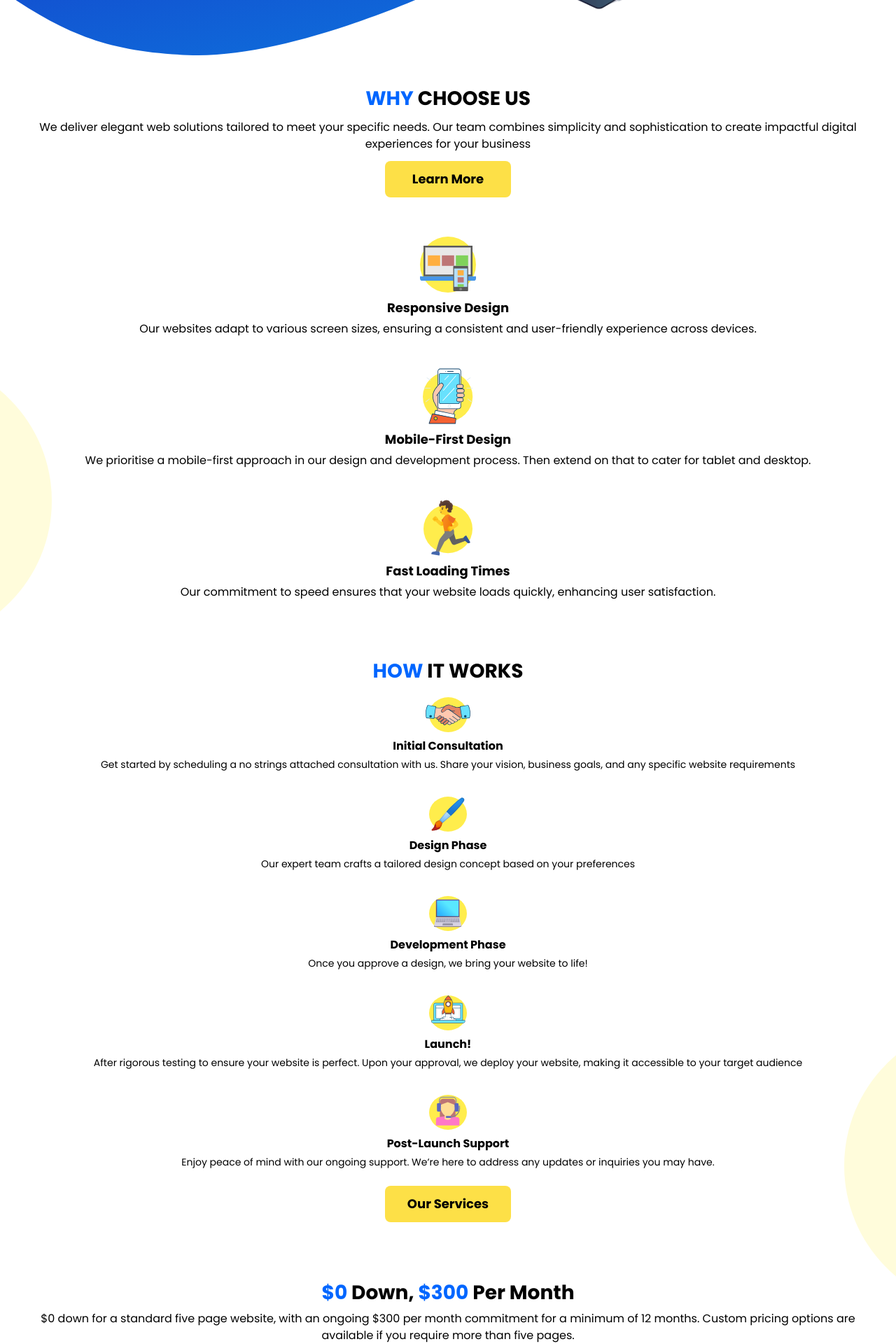
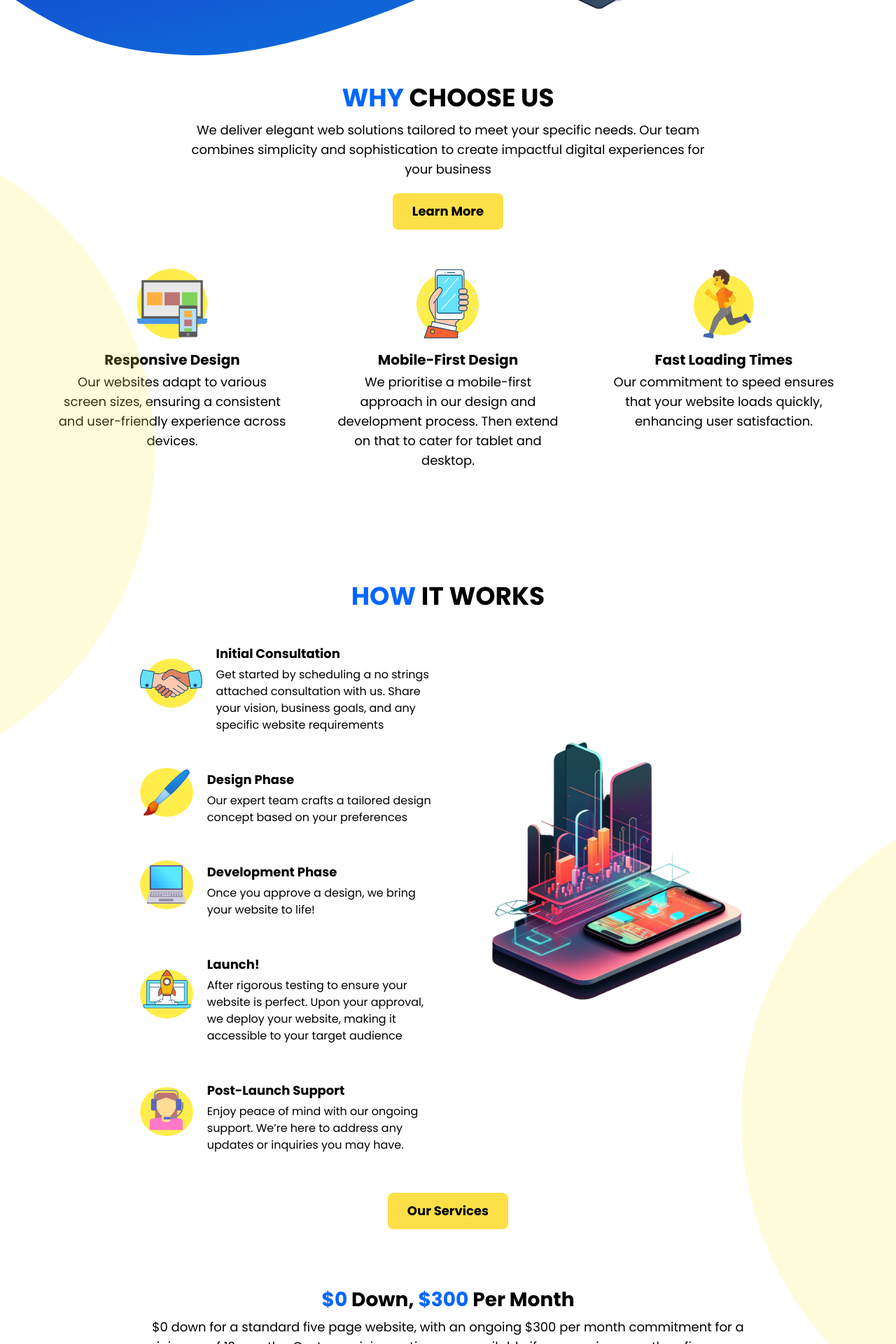
Before and after one commit to lukereed1/swift-sites, a React (Vite) app: page / in a window 1280 px wide. Shown: the part 580-2500 px from the top of the page at 70% size. Built offline with nearby package versions, Linux system fonts and the light colour scheme.

Commit message:
Tablet responsiveness complete for features, process overview, and costs sections

```diff
--- a/src/components/PrimaryButton.tsx
+++ b/src/components/PrimaryButton.tsx
@@ -5,8 +5,8 @@ interface Props {
 export default function PrimaryButton({ text }: Props) {
 	return (
 		<button
-			className="w-auto px-5 py-2 rounded-lg font-bold text-black text-sm bg-yellow-300 hover:bg-yellow-200
-			lg:w-[180px] lg:text-lg lg:px-7 lg:py-3">
+			className="w-auto px-5 py-2 rounded-lg font-bold text-black text-sm bg-yellow-300 hover:bg-yellow-100
+			lg:text-lg lg:px-7 lg:py-3">
 			{text}
 		</button>
 	);
--- a/src/components/PrimaryCard.tsx
+++ b/src/components/PrimaryCard.tsx
@@ -5,6 +5,7 @@ interface Props {
 	heading: string;
 	children: ReactNode;
 	largeFont?: boolean;
+	leftAlign?: boolean;
 }
 
 export default function PrimaryCard({
@@ -12,20 +13,33 @@ export default function PrimaryCard({
 	heading,
 	children,
 	largeFont,
+	leftAlign,
 }: Props) {
 	return (
-		<div className="flex flex-col items-center text-center">
+		<div
+			className={`flex flex-col items-center text-center
+			${leftAlign ? "lg:flex-row gap-5 lg:w-[420px]" : "flex-col lg:w-[330px]"} `}>
 			<img
-				className={`${largeFont ? "h-[80px]" : "h-[50px]"}`}
+				className={`${
+					largeFont ? "h-[80px] lg:h-[100px]" : "h-[50px] lg:h-[70px]"
+				}`}
 				src={imageUrl}
 				alt={heading}
 			/>
-			<h3 className={`mt-2 font-bold ${largeFont ? "text-lg" : "text-base"}`}>
-				{heading}
-			</h3>
-			<p className={`mt-1 ${largeFont ? "text-base" : "text-sm"}`}>
-				{children}
-			</p>
+			<div className={`${leftAlign ? "lg:text-left" : "text-center"}`}>
+				<h3
+					className={`mt-2 font-bold ${
+						largeFont ? "text-lg lg:text-xl" : "text-base lg:text-lg"
+					} lg:mt-4`}>
+					{heading}
+				</h3>
+				<p
+					className={`mt-1 ${
+						largeFont ? "text-base lg:text-lg" : "text-sm lg:text-base"
+					}`}>
+					{children}
+				</p>
+			</div>
 		</div>
 	);
 }
--- a/src/components/SecondaryButton.tsx
+++ b/src/components/SecondaryButton.tsx
@@ -1,3 +1,5 @@
+import { IoIosArrowRoundForward } from "react-icons/io";
+
 interface Props {
 	text: string;
 }
@@ -5,10 +7,11 @@ interface Props {
 export default function SecondaryButton({ text }: Props) {
 	return (
 		<button
-			className="w-auto px-5 py-2 rounded-lg border border-white text-white text-sm bg-transparent
-            hover:text-black hover:bg-yellow-100
+			className="flex items-center w-auto px-5 py-2 rounded-lg border border-white text-white text-sm bg-transparent
+            hover:text-black hover:bg-yellow-100 hover:gap-1 transform transition duration-100
             lg:w-[180px] lg:text-lg lg:px-7 lg:py-3">
 			{text}
+			<IoIosArrowRoundForward size={30} />
 		</button>
 	);
 }
--- a/src/layout/Footer.tsx
+++ b/src/layout/Footer.tsx
@@ -5,15 +5,19 @@ import MenuButton from "../components/MenuButton";
 export default function Footer() {
 	return (
 		<footer
-			className="w-full h-[300px] mt-[0px] px-[40px] pt-4 pl-4 pr-8 bg-no-repeat bg-center flex justify-between"
+			className="w-full h-[300px] mt-auto pt-4 bg-no-repeat bg-center"
 			style={{
 				backgroundImage: `url(${Background})`,
 			}}>
-			<button className="mt-[150px]">
-				<img className="w-[200px]" src={Logo} alt="swift sites logo" />
-			</button>
-			<div className="text-white mt-[195px]">
-				<MenuButton />
+			<div
+				className="flex justify-between px-[40px]
+				lg:px-[80px]">
+				<button className="mt-[180px]">
+					<img className="w-[200px]" src={Logo} alt="swift sites logo" />
+				</button>
+				<div className="text-white mt-[195px]">
+					<MenuButton />
+				</div>
 			</div>
 		</footer>
 	);
--- a/src/pages/home/Costs.tsx
+++ b/src/pages/home/Costs.tsx
@@ -1,24 +1,38 @@
 import MoneyPhone from "../../assets/iphone-coins.svg";
 import SecondaryCard from "../../components/SecondaryCard";
-import SemiCircle from "../../assets/small-yellow-blob.svg";
 import PrimaryButton from "../../components/PrimaryButton";
+import SmallSemiCircle from "../../assets/small-semicircle.svg";
+import MediumSemiCircle from "../../assets/medium-semicircle.svg";
 
 export default function Costs() {
 	return (
-		<section className="flex flex-col px-[40px] items-center">
-			<div className="text-center">
+		<section className="flex flex-col items-center">
+			<div
+				className="text-center px-[40px]
+				lg:px-[80px]">
 				<h2 className="text-[28px] font-bold mt-20">
 					<span className="text-[#0066FF]">$0 </span> Down,{" "}
 					<span className="text-[#0066FF]">$300 </span> Per Month
 				</h2>
-				<p className="mt-1">
+				<p
+					className="mt-1
+					lg:w-[880px] lg:text-lg">
 					$0 down for a standard five page website, with an ongoing $300 per
 					month commitment for a minimum of 12 months. Custom pricing options
 					are available if you require more than five pages.
 				</p>
 			</div>
-			<img className="" src={MoneyPhone} alt="iphone with coins on it" />
-			<div className="flex flex-col mt-2 gap-8">
+			<div
+				className="flex flex-col px-[40px]
+				lg:flex-row lg:px-[80px]">
+				<img
+					className="lg:ml-[-130px] lg:mt-[-70px]"
+					src={MoneyPhone}
+					alt="iphone with coins on it"
+				/>
+				<div
+					className="flex flex-col mt-2 gap-8
+					lg:mt-[75px] lg:mr-[30px]">
 					<SecondaryCard heading="Hosting Fees Included">
 						Hosting fees are built in to your monthly payment
 					</SecondaryCard>
@@ -35,11 +49,19 @@ export default function Costs() {
 						We install Google Analytics to monitor your website traffic
 					</SecondaryCard>
 				</div>
-			<div className="absolute bottom-[-2600px] left-0">
-				<img src={SemiCircle} alt="" />
+				<div
+					className="absolute bottom-[-2600px] left-0
+					lg:hidden">
+					<img src={SmallSemiCircle} alt="" />
+				</div>
+				<div
+					className="hidden absolute bottom-[-2900px] left-0 z-[-1]
+					lg:flex">
+					<img src={MediumSemiCircle} alt="" />
+				</div>
 			</div>
 
-			<div className="mt-7">
+			<div className="mt-7 lg:mt-[80px]">
 				<PrimaryButton text="View our Work" />
 			</div>
 		</section>
--- a/src/pages/home/Features.tsx
+++ b/src/pages/home/Features.tsx
@@ -3,33 +3,42 @@ import PrimaryButton from "../../components/PrimaryButton";
 import LaptopIcon from "../../assets/laptop-icon.svg";
 import MobileIcon from "../../assets/mobile-icon.svg";
 import RunningIcon from "../../assets/running-icon.svg";
-import SemiCircle from "../../assets/small-yellow-blob.svg";
+import SmallSemiCircle from "../../assets/small-semicircle.svg";
+import MediumSemiCircle from "../../assets/medium-semicircle.svg";
 
 export default function Features() {
 	return (
 		<section
-			className="flex flex-col items-center px-[40px] mt-20
+			className="flex flex-col items-center mt-20
 			sm:mt-44
 			lg:mt-0">
 			{/* WHY CHOOSE US */}
-			<div className="flex flex-col items-center text-center mb-14">
-				<h2 className="text-[28px] font-bold">
+			<div
+				className="flex flex-col items-center text-center px-[40px]
+					lg:w-[850px]">
+				<h2
+					className="text-[28px] font-bold
+					lg:text-4xl">
 					<span className="text-[#0066FF]">WHY</span> CHOOSE US
 				</h2>
 
-				<p className="text-s mt-2">
+				<p
+					className="text-sm mt-2
+					lg:text-lg lg:mt-3">
 					We deliver elegant web solutions tailored to meet your specific needs.
 					Our team combines simplicity and sophistication to create impactful
 					digital experiences for your business
 				</p>
 
-				<div className="mt-3">
+				<div className="mt-3 lg:mt-5">
 					<PrimaryButton text="Learn More" />
 				</div>
 			</div>
 
 			{/* FEATURES */}
-			<div className="flex flex-col gap-11">
+			<div
+				className="flex flex-col justify-center gap-11 mt-14 px-[40px]
+				lg:flex-row lg:flex-wrap lg:px-[80px] lg:gap-16">
 				<Card
 					imageUrl={LaptopIcon}
 					heading="Responsive Design"
@@ -53,8 +62,15 @@ export default function Features() {
 					Our commitment to speed ensures that your website loads quickly,
 					enhancing user satisfaction.
 				</Card>
-				<div className="absolute bottom-[-700px] left-0 }">
-					<img src={SemiCircle} alt="yellow semi circle" />
+				<div
+					className="absolute bottom-[-700px] left-0
+					lg:hidden">
+					<img src={SmallSemiCircle} alt="yellow semi circle" />
+				</div>
+				<div
+					className="hidden absolute bottom-[-900px] left-0 z-0
+					lg:flex">
+					<img src={MediumSemiCircle} alt="yellow semi circle" />
 				</div>
 			</div>
 		</section>
--- a/src/pages/home/Hero.tsx
+++ b/src/pages/home/Hero.tsx
@@ -29,10 +29,12 @@ export default function Hero() {
 						<br className="hidden lg:flex" /> powerful solutions
 					</h2>
 					<div
-						className="mt-4 flex
-						lg:mt-6 lg:gap-2">
+						className="mt-4
+						lg:flex lg:mt-6 lg:gap-2">
 						<PrimaryButton text="Get in Touch!" />
-						<SecondaryButton text="Our Story" />
+						<div className="hidden lg:flex">
+							<SecondaryButton text="Our Story" />
+						</div>
 					</div>
 				</div>
 
--- a/src/pages/home/ProcessOverview.tsx
+++ b/src/pages/home/ProcessOverview.tsx
@@ -5,48 +5,73 @@ import SmallLaptopIcon from "../../assets/small-laptop-icon.svg";
 import RocketIcon from "../../assets/rocket-icon.svg";
 import SupportIcon from "../../assets/support-icon.svg";
 import PrimaryButton from "../../components/PrimaryButton";
-import SemiCircle from "../../assets/small-yellow-blob.svg";
+import MobileStack from "../../assets/mobiles-howitworks.svg";
+import SmallSemiCircle from "../../assets/small-semicircle.svg";
+import MediumSemiCircle from "../../assets/medium-semicircle.svg";
 
 export default function ProcessOverview() {
 	return (
-		<section className="flex flex-col items-center text-center px-[40px]">
+		<section className="flex flex-col items-center text-center">
 			{/* HOW IT WORKS */}
-			<h2 className="text-[28px] font-bold mt-20">
+			<h2
+				className="text-[28px] font-bold mt-20
+				lg:mt-40 lg:text-4xl">
 				<span className="text-[#0066FF]">HOW</span> IT WORKS
 			</h2>
-
+			<div
+				className="flex justify-around px-[40px]
+				lg:mt-4 lg:px-[80px]">
 				<div className="flex flex-col text-center mt-4 gap-9">
-				<Card imageUrl={HandshakeIcon} heading="Initial Consultation">
-					Get started by scheduling a no strings attached consultation with us.
-					Share your vision, business goals, and any specific website
+					<Card
+						leftAlign={true}
+						imageUrl={HandshakeIcon}
+						heading="Initial Consultation">
+						Get started by scheduling a no strings attached consultation with
+						us. Share your vision, business goals, and any specific website
 						requirements
 					</Card>
-
-				<Card imageUrl={PaintBrushIcon} heading="Design Phase">
+					<Card
+						leftAlign={true}
+						imageUrl={PaintBrushIcon}
+						heading="Design Phase">
 						Our expert team crafts a tailored design concept based on your
 						preferences
 					</Card>
-
-				<Card imageUrl={SmallLaptopIcon} heading="Development Phase">
+					<Card
+						leftAlign={true}
+						imageUrl={SmallLaptopIcon}
+						heading="Development Phase">
 						Once you approve a design, we bring your website to life!
 					</Card>
-
-				<Card imageUrl={RocketIcon} heading="Launch!">
+					<Card leftAlign={true} imageUrl={RocketIcon} heading="Launch!">
 						After rigorous testing to ensure your website is perfect. Upon your
-					approval, we deploy your website, making it accessible to your target
-					audience
+						approval, we deploy your website, making it accessible to your
+						target audience
 					</Card>
-
-				<Card imageUrl={SupportIcon} heading="Post-Launch Support">
+					<Card
+						leftAlign={true}
+						imageUrl={SupportIcon}
+						heading="Post-Launch Support">
 						Enjoy peace of mind with our ongoing support. We’re here to address
 						any updates or inquiries you may have.
 					</Card>
-				<div className="absolute bottom-[-1650px] right-0 scale-x-[-1]">
-					<img src={SemiCircle} alt="yellow semi circle" />
+				</div>
+				<div className="hidden lg:flex h-[390px] mt-[170px] ml-11">
+					<img src={MobileStack} alt="stack of phones" />
+				</div>
+				<div
+					className="absolute bottom-[-1650px] right-0 scale-x-[-1] z-[-1]
+					lg:hidden">
+					<img src={SmallSemiCircle} alt="yellow semi circle" />
+				</div>
+				<div
+					className="hidden absolute bottom-[-1850px] right-0 scale-x-[-1] z-[-1]
+					lg:flex">
+					<img src={MediumSemiCircle} alt="yellow semi circle" />
 				</div>
 			</div>
 
-			<div className="mt-6">
+			<div className="mt-6 lg:mt-14">
 				<PrimaryButton text="Our Services" />
 			</div>
 		</section>
```
Also changed, not shown: src/assets/medium-semicircle.svg (added), src/assets/small-semicircle.svg (renamed from src/assets/small-yellow-blob.svg). Lines whose indentation alone changed are shown as unchanged.
